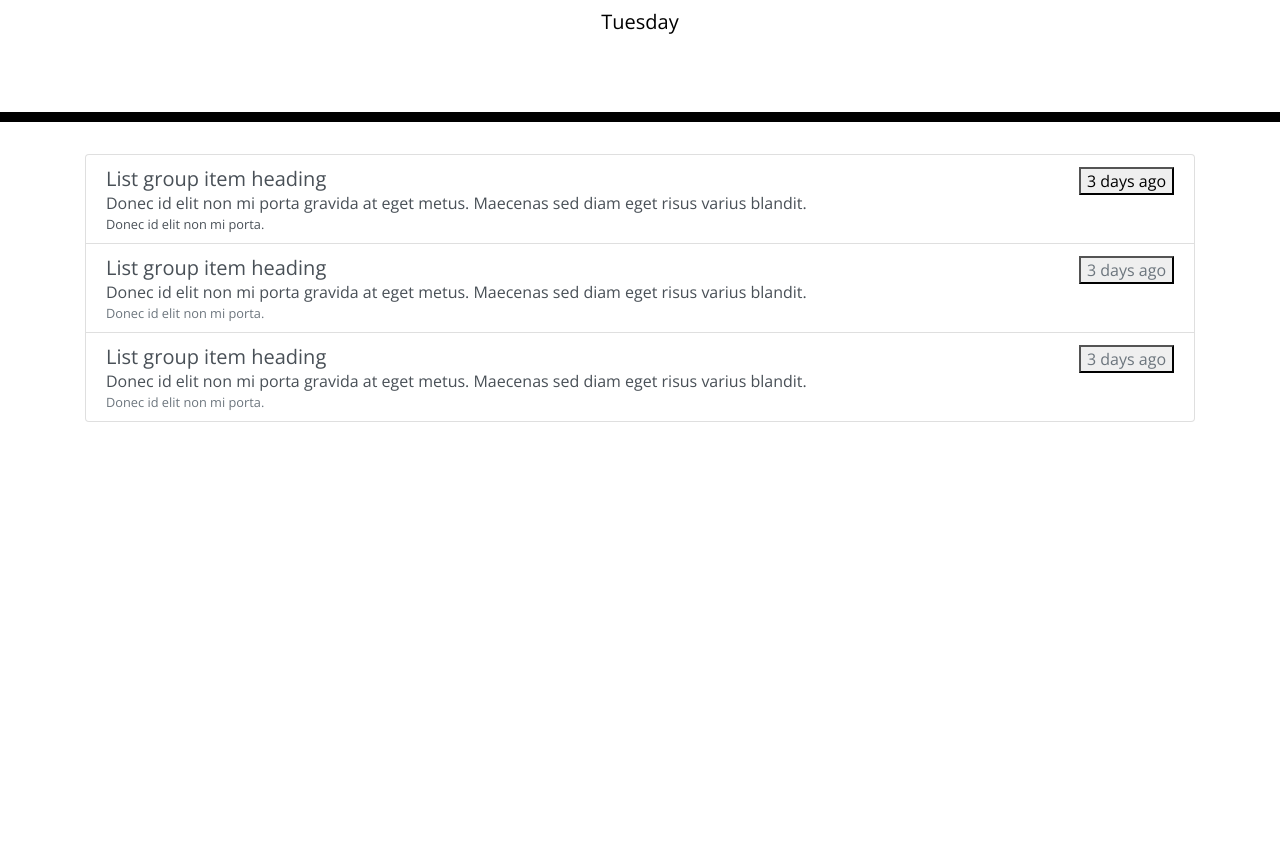
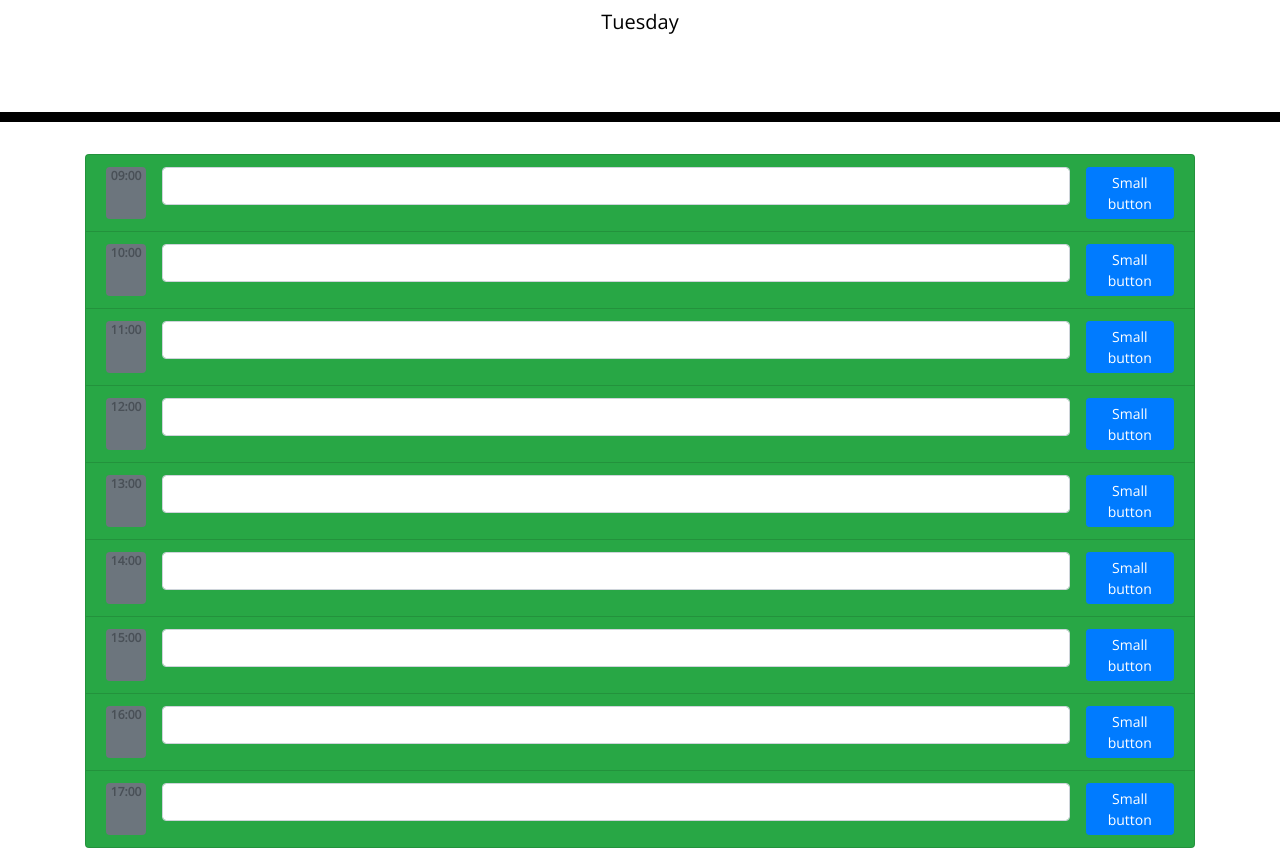
Before and after one commit to HereToTroll/Challenge7_Daily_Planner, a plain HTML site: page index.html in a window 1280 px wide. Shown: the part 182-1030 px from the top of the page. Before the commit the page ends 800 px from the top, so only its background shows below. Drawn offline with nearby package versions, Linux system fonts and the light colour scheme.

Commit message:
Added time label colouring

```diff
--- a/assets/js/planner.js
+++ b/assets/js/planner.js
@@ -3,3 +3,48 @@
 let test = $("#currentDay");
 
 test.text(dayjs().format('dddd'));
+
+// * Display the current day at the top of the calender when a user opens the planner. +++
+
+// * Present timeblocks for standard business hours when the user scrolls down.
+
+
+// * Color-code each timeblock based on past, present, and future when the timeblock is viewed.
+
+
+
+// * Allow a user to enter an event when they click a timeblock
+ // on click of li element. (check class activities).
+// * Save the event in local storage when the save button is clicked in that timeblock.
+    //Function to add new event and save it in local storage.
+// * Persist events between refreshes of a page
+
+
+// Get current time
+const allLabels = $("a");
+var today = new Date();
+let hours = today.getHours(); // Finding out current hour.
+// let hours = 10;
+
+var currentTime = today.getHours() + ":" + today.getMinutes();
+
+
+
+//colouring times depending on current hour.
+$("a").each(function(index){
+    // console.log(index);
+    let labelHoursIndex = $("a").eq(index);
+    let labelHours = $("a").eq(index).attr("data-time");
+    // console.log($("a").eq(index).attr("data-time"));
+
+    if (hours == $("a").eq(index).attr("data-time")) {
+        $("a").eq(index).addClass("bg-danger");
+        console.log(labelHours);
+
+    }
+    else if (hours < labelHours) {
+
+        $("a").eq(index).addClass("bg-success");
+    }
+
+})
--- a/index.html
+++ b/index.html
@@ -31,30 +31,72 @@
     </header>
     <div class="container">
       <div class="list-group">
-        <a href="#" class="list-group-item list-group-item-action ">
+        <a href="#" class="list-group-item list-group-item-action bg-secondary" id="a9" data-time="9">
           <div class="d-flex w-100 justify-content-between">
-            <h5 class="mb-1">List group item heading</h5>
-            <button>3 days ago</button>
+            <span class="badge bg-secondary mr-3">09:00</span></h1>
+            <input type="text" class="form-control" aria-label="Sizing example input" aria-describedby="inputGroup-sizing-default">
+            <button type="button" class="btn btn-primary btn-sm ml-3">Small button</button>
           </div>
-          <p class="mb-1">Donec id elit non mi porta gravida at eget metus. Maecenas sed diam eget risus varius blandit.</p>
-          <small>Donec id elit non mi porta.</small>
         </a>
-        <a href="#" class="list-group-item list-group-item-action">
+        <a href="#" class="list-group-item list-group-item-action bg-secondary" id="a10" data-time="10">
           <div class="d-flex w-100 justify-content-between">
-            <h5 class="mb-1">List group item heading</h5>
-            <button class="text-muted">3 days ago</button>
+            <span class="badge bg-secondary mr-3">10:00</span></h1>
+            <input type="text" class="form-control" aria-label="Sizing example input" aria-describedby="inputGroup-sizing-default">
+            <button type="button" class="btn btn-primary btn-sm ml-3">Small button</button>
           </div>
-          <p class="mb-1">Donec id elit non mi porta gravida at eget metus. Maecenas sed diam eget risus varius blandit.</p>
-          <small class="text-muted">Donec id elit non mi porta.</small>
         </a>
-        <a href="#" class="list-group-item list-group-item-action">
+        <a href="#" class="list-group-item list-group-item-action bg-secondary"id="a11" data-time="11">
           <div class="d-flex w-100 justify-content-between">
-            <h5 class="mb-1">List group item heading</h5>
-            <button class="text-muted">3 days ago</button>
+            <span class="badge bg-secondary mr-3">11:00</span></h1>
+            <input type="text" class="form-control" aria-label="Sizing example input" aria-describedby="inputGroup-sizing-default">
+            <button type="button" class="btn btn-primary btn-sm ml-3">Small button</button>
           </div>
-          <p class="mb-1">Donec id elit non mi porta gravida at eget metus. Maecenas sed diam eget risus varius blandit.</p>
-          <small class="text-muted">Donec id elit non mi porta.</small>
         </a>
+        <a href="#" class="list-group-item list-group-item-action bg-secondary"id="a12 "data-time="12">
+          <div class="d-flex w-100 justify-content-between">
+            <span class="badge bg-secondary mr-3">12:00</span></h1>
+            <input type="text" class="form-control" aria-label="Sizing example input" aria-describedby="inputGroup-sizing-default">
+            <button type="button" class="btn btn-primary btn-sm ml-3">Small button</button>
+          </div>
+        </a>
+        <a href="#" class="list-group-item list-group-item-action bg-secondary"id="a13" data-time="13">
+          <div class="d-flex w-100 justify-content-between">
+            <span class="badge bg-secondary mr-3">13:00</span></h1>
+            <input type="text" class="form-control" aria-label="Sizing example input" aria-describedby="inputGroup-sizing-default">
+            <button type="button" class="btn btn-primary btn-sm ml-3">Small button</button>
+          </div>
+        </a>
+        <a href="#" class="list-group-item list-group-item-action bg-secondary"id="a14"data-time="14">
+          <div class="d-flex w-100 justify-content-between">
+            <span class="badge bg-secondary mr-3">14:00</span></h1>
+            <input type="text" class="form-control" aria-label="Sizing example input" aria-describedby="inputGroup-sizing-default">
+            <button type="button" class="btn btn-primary btn-sm ml-3">Small button</button>
+          </div>
+        </a>
+        <a href="#" class="list-group-item list-group-item-action bg-secondary"id="a15" data-time="15">
+          <div class="d-flex w-100 justify-content-between">
+            <span class="badge bg-secondary mr-3">15:00</span></h1>
+            <input type="text" class="form-control" aria-label="Sizing example input" aria-describedby="inputGroup-sizing-default">
+            <button type="button" class="btn btn-primary btn-sm ml-3">Small button</button>
+          </div>
+        </a>
+        <a href="#" class="list-group-item list-group-item-action bg-secondary"id="a16" data-time="16">
+          <div class="d-flex w-100 justify-content-between">
+            <span class="badge bg-secondary mr-3">16:00</span></h1>
+            <input type="text" class="form-control" aria-label="Sizing example input" aria-describedby="inputGroup-sizing-default">
+            <button type="button" class="btn btn-primary btn-sm ml-3">Small button</button>
+          </div>
+        </a>
+        <a href="#" class="list-group-item list-group-item-action bg-secondary"id="a17" data-time="17">
+          <div class="d-flex w-100 justify-content-between">
+            <span class="badge bg-secondary mr-3">17:00</span></h1>
+            <input type="text" class="form-control" aria-label="Sizing example input" aria-describedby="inputGroup-sizing-default">
+            <button type="button" class="btn btn-primary btn-sm ml-3">Small button</button>
+          </div>
+        </a>
+
+
+
       </div>
       <!-- Timeblocks go here -->
     </div>
```
Also changed, not shown: assets/css/style.css (deleted, +0 -7 lines), assets/images/brand-awareness.png (deleted), assets/images/cost-management.png (deleted), assets/images/lead-generation.png (deleted).
